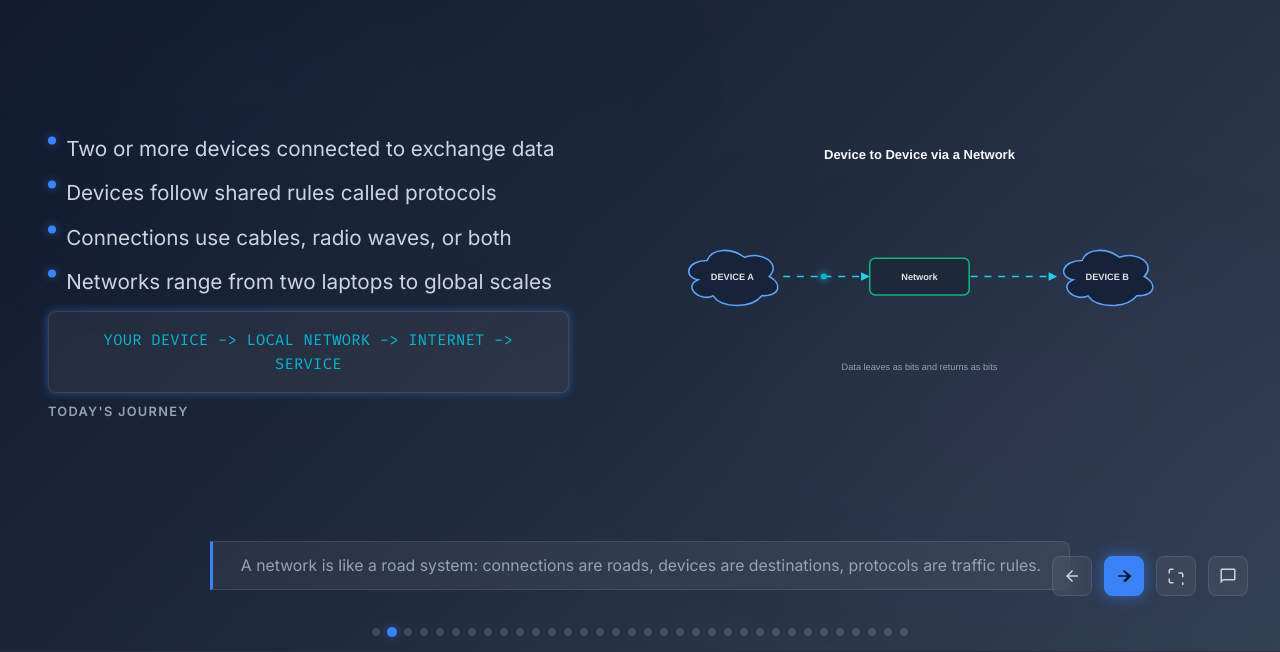
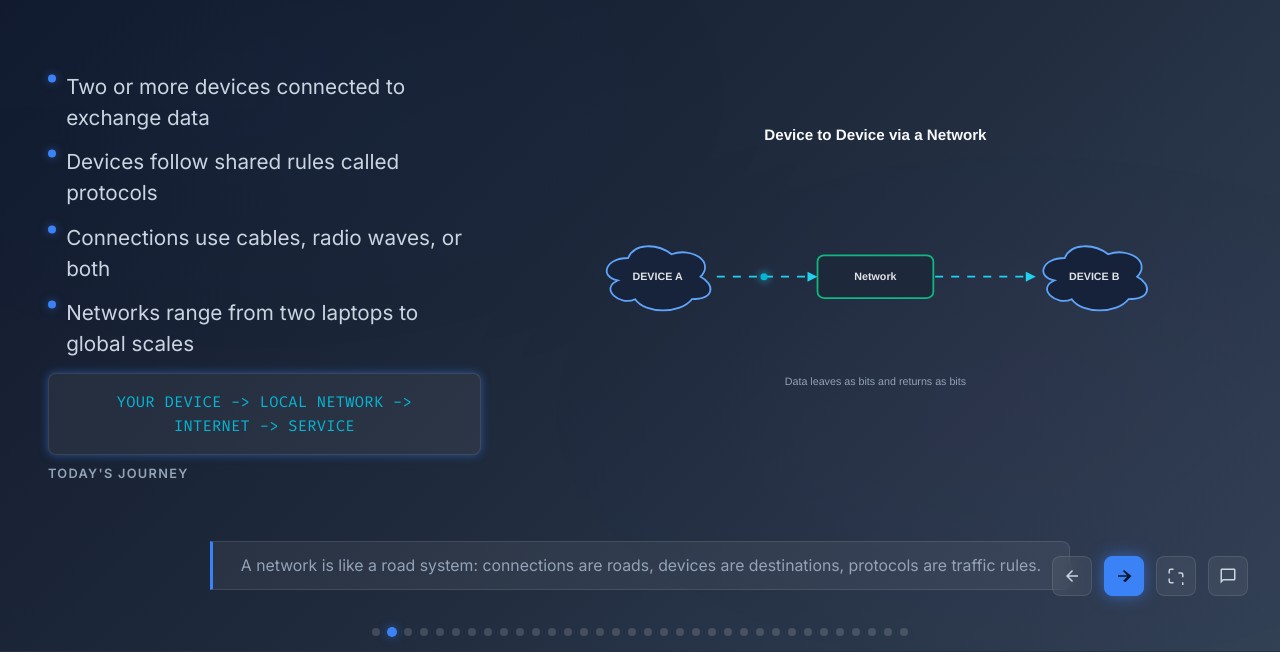
Before and after one commit to Pradyu12/networking-basics, a plain HTML site: page index.html in a window 1280 px wide. Both pictures are taken after a click on the button 1124 px from the left and 724 px from the top of the page. Shown: the part 148-800 px from the top of the page. Drawn offline with Linux system fonts and the light colour scheme.

Commit message:
Increase diagram sizes: wider max-widths, taller vh caps, diagram-favoured grid

```diff
--- a/css/diagrams.css
+++ b/css/diagrams.css
@@ -3,17 +3,17 @@
 .diagram-container {
   position: relative;
   width: 100%;
-  max-width: 900px;
+  max-width: 1100px;
   height: auto;
   aspect-ratio: 800 / 460;
-  min-height: 200px;
-  max-height: min(46vh, 420px);
+  min-height: 260px;
+  max-height: min(60vh, 560px);
   margin: 0 auto;
 }
 /* Two-column layout: the diagram column may use more vertical space */
-.slide-cols .diagram-container { max-height: min(54vh, 480px); }
+.slide-cols .diagram-container { max-height: min(62vh, 600px); }
 /* Title slide: title + subtitle + diagram must share one screen */
-.visual.title-visual .diagram-container { max-height: min(46vh, 440px); }
+.visual.title-visual .diagram-container { max-height: min(56vh, 560px); }
 
 .network-svg {
   width: 100%;
@@ -142,15 +142,15 @@
 
 /* — Height tiers: never let a diagram push a slide past the fold — */
 @media (max-height: 820px) {
-  .diagram-container { max-height: min(40vh, 330px); }
-  .slide-cols .diagram-container { max-height: min(44vh, 360px); }
+  .diagram-container { max-height: min(52vh, 430px); }
+  .slide-cols .diagram-container { max-height: min(54vh, 460px); }
 }
 @media (max-height: 700px) {
-  .diagram-container { max-height: min(32vh, 250px); }
-  .slide-cols .diagram-container { max-height: min(36vh, 280px); }
+  .diagram-container { max-height: min(42vh, 330px); }
+  .slide-cols .diagram-container { max-height: min(46vh, 360px); }
 }
 /* Narrow screens: stacked layout, cap the diagram */
 @media (max-width: 768px) {
-  .diagram-container { max-height: min(34vh, 340px); }
-  .slide-cols .diagram-container { max-height: min(34vh, 340px); }
+  .diagram-container { max-height: min(42vh, 420px); }
+  .slide-cols .diagram-container { max-height: min(42vh, 420px); }
 }
--- a/css/main.css
+++ b/css/main.css
@@ -27,7 +27,7 @@
   --glow-md: 0 0 16px rgba(59, 130, 246, 0.6);
   --glow-lg: 0 0 32px rgba(59, 130, 246, 0.8);
   --slide-padding: calc(56px + 2vh) clamp(24px, 5vw, 72px) calc(52px + 3vh);
-  --slide-max-width: 1200px;
+  --slide-max-width: 1400px;
   --transition-fast: 0.2s ease;
   --transition-base: 0.4s cubic-bezier(0.4, 0, 0.2, 1);
 }
@@ -125,7 +125,7 @@ p.body-text .highlight { color: var(--primary); font-weight: 600; }
 
 /* Two-column layout: text left, diagram right */
 .slide-cols {
-  display: grid; grid-template-columns: minmax(0, 1fr) minmax(0, 1.2fr);
+  display: grid; grid-template-columns: minmax(0, 0.85fr) minmax(0, 1.4fr);
   column-gap: clamp(1.5rem, 3vw, 3rem);
   width: 100%; flex: 1; min-height: 0;
   align-content: center; align-items: center;
```
